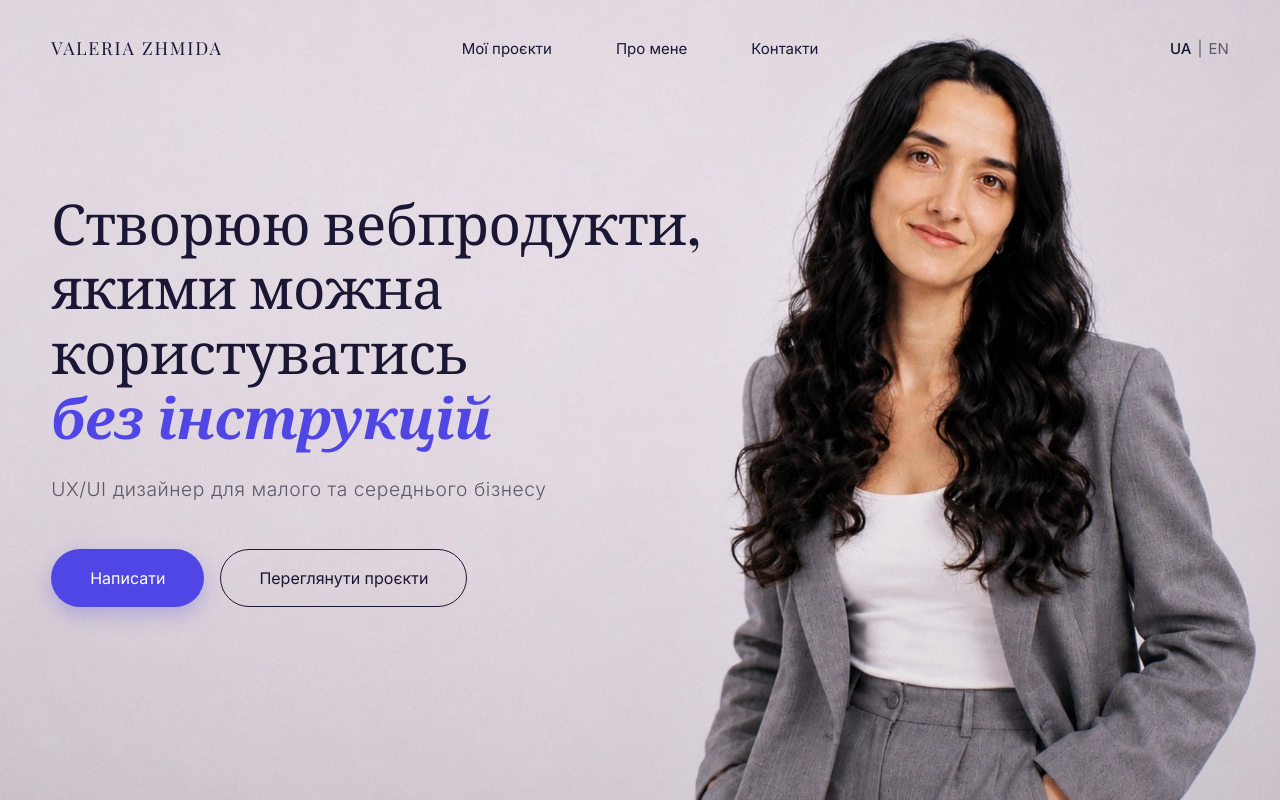
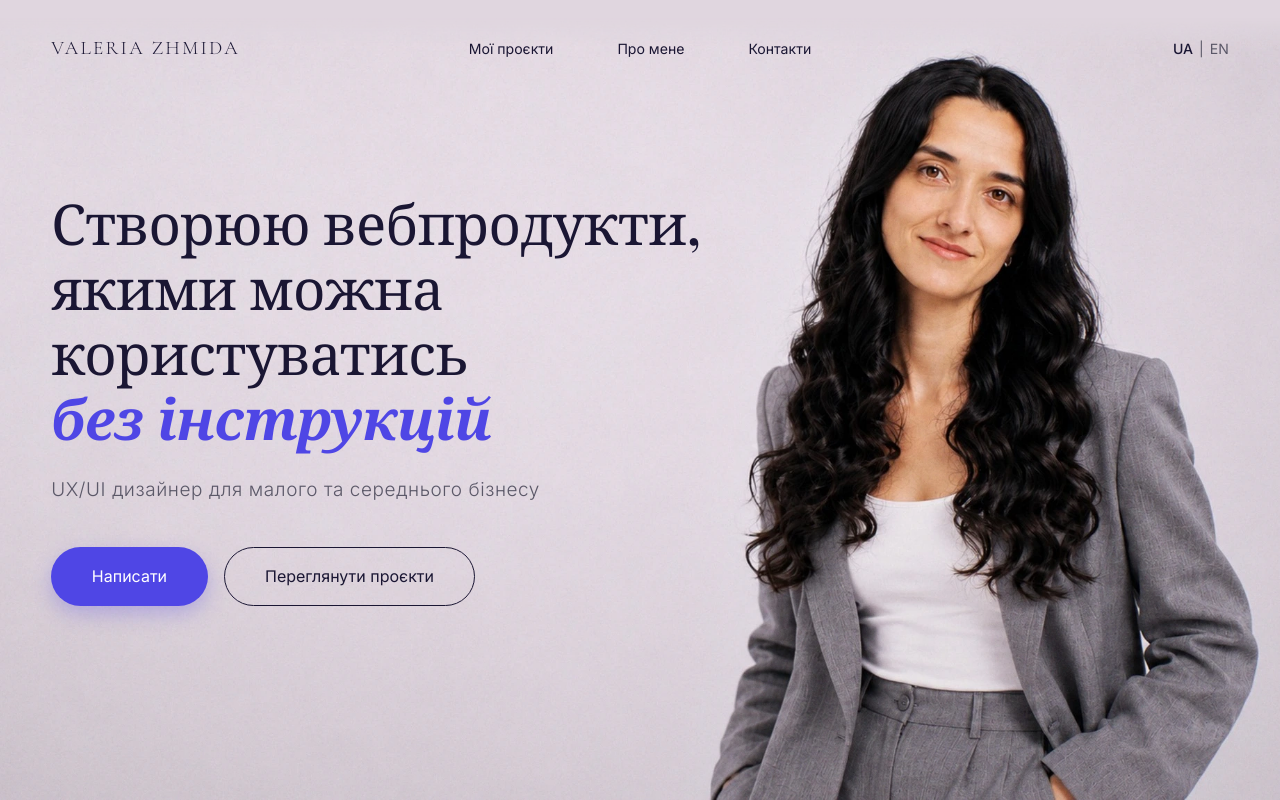
Before and after one commit to valeriiazhmida/portfolio_lera, a website built with Vite: page index.html in a window 1280 px wide. Built offline with nearby package versions, Linux system fonts and the light colour scheme; a web font is replaced by a local one.

Commit message:
Desktop and landscape tablet: Figma proportions, thinner logo
Co-Authored-By: Claude Sonnet 5.5 <noreply@anthropic.com>

```diff
--- a/src/style.css
+++ b/src/style.css
@@ -53,10 +53,10 @@ a {
 }
 
 .logo {
-  font-family: var(--font-serif);
+  font-family: "Italiana", "Cormorant Garamond", var(--font-serif);
   font-weight: 400;
-  font-size: 18px;
-  letter-spacing: 0.1em;
+  font-size: 21px;
+  letter-spacing: 0.12em;
   justify-self: start;
 }
 
@@ -190,15 +190,15 @@ a {
 
 .hero__photo {
   position: absolute;
-  /* Розмір і позиція зняті з макета Figma (1310×794): фігура ≈ 42% ширини, верх кадру у верху екрана */
-  top: 0;
+  /* Розмір і позиція зняті з макета Figma: фігура ≈ 40% ширини екрана, у будь-якому співвідношенні сторін.
+     Якщо екран вищий за фото (61.1vw), фото притискається до низу, інакше верх кадру у верху екрана. */
+  top: max(0px, calc(100svh - 61.1vw));
   right: -7.3vw;
   width: 108.6vw;
   height: auto;
-  min-height: 100%;
-  object-fit: cover;
-  object-position: right top;
   z-index: 1;
+  -webkit-mask-image: linear-gradient(to bottom, transparent 0, #000 4%);
+  mask-image: linear-gradient(to bottom, transparent 0, #000 4%);
   opacity: 0;
   animation: fade-in 1s 0.2s ease forwards;
 }
@@ -236,7 +236,7 @@ a {
 }
 
 /* ---------- Tablet / mobile ---------- */
-@media (max-width: 900px), (max-aspect-ratio: 7/5) {
+@media (max-width: 900px), (orientation: portrait) {
   .nav {
     grid-template-columns: 1fr auto;
     row-gap: 10px;
@@ -348,7 +348,7 @@ a {
 }
 
 /* ---------- Планшет: та сама логіка, що на телефоні, але з більшими елементами по центру ---------- */
-@media (min-width: 600px) and ((max-width: 900px) or (max-aspect-ratio: 7/5)) {
+@media (min-width: 600px) and ((max-width: 900px) or (orientation: portrait)) {
   .nav {
     padding: 28px var(--pad) 0;
   }
@@ -404,7 +404,7 @@ a {
 }
 
 /* Планшет горизонтально: картка зліва, щоб не закривати дівчину праворуч */
-@media (min-width: 600px) and (orientation: landscape) and ((max-width: 900px) or (max-aspect-ratio: 7/5)) {
+@media (min-width: 600px) and (orientation: landscape) and (max-width: 900px) {
   .hero__content {
     width: min(460px, 46%);
     margin: auto auto 94px var(--pad);
@@ -418,3 +418,30 @@ a {
     font-size: 1rem;
   }
 }
+
+/* ---------- Десктоп і горизонтальний планшет (>900px): пропорції з макета Figma ---------- */
+/* Усі розміри в vw, щоб співвідношення «дівчина : текст : кнопки» лишалось таким самим на 1024×768, 1280×800 і ширших екранах */
+@media (min-width: 901px) and (orientation: landscape) {
+  .nav {
+    font-size: clamp(13px, 1.1vw, 20px);
+  }
+  .logo {
+    font-size: clamp(15px, 1.5vw, 30px);
+  }
+  .hero__title {
+    font-size: clamp(2.2rem, 4.4vw, 5.6rem);
+  }
+  .hero__sub {
+    margin-top: clamp(18px, 2.2vw, 44px);
+    font-size: clamp(0.95rem, 1.48vw, 1.7rem);
+  }
+  .hero__actions {
+    margin-top: clamp(28px, 3.6vw, 72px);
+    gap: clamp(12px, 1.3vw, 26px);
+  }
+  .btn {
+    height: clamp(46px, 4.6vw, 92px);
+    padding: 0 clamp(26px, 3.1vw, 62px);
+    font-size: clamp(14px, 1.25vw, 24px);
+  }
+}
```
